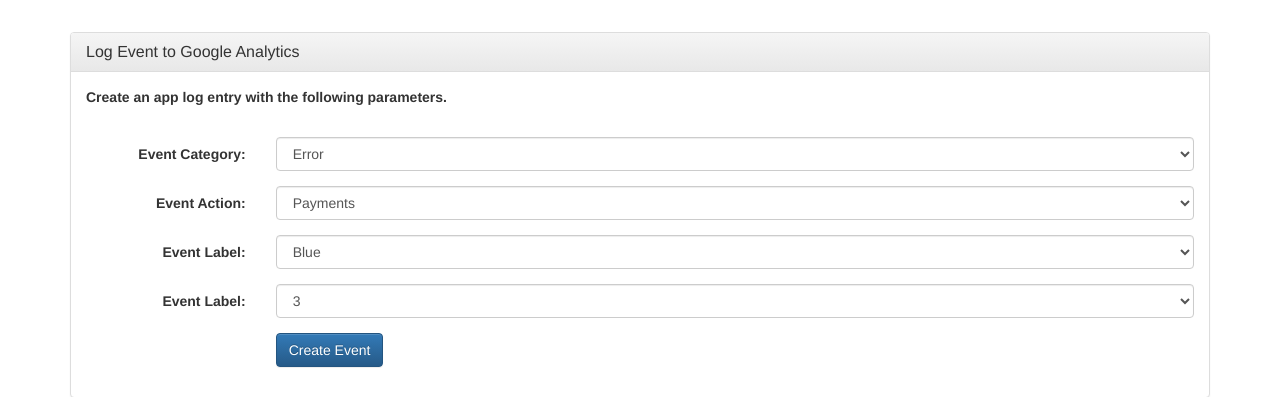
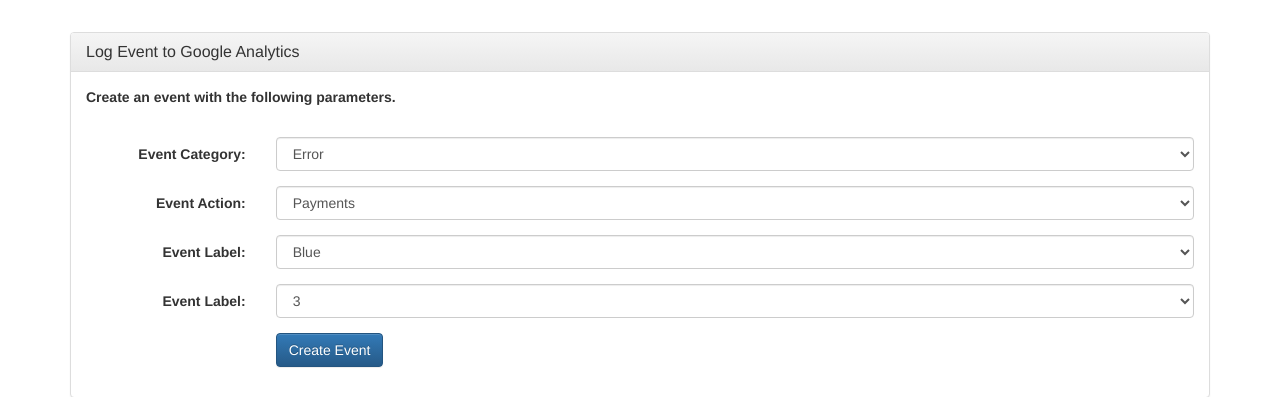
Before and after one commit to lucena/GAEAnalytics, a Python web app: template templates/index.html in a window 1280 px wide. Shown: the part 98-495 px from the top of the page. Run offline with Jinja, Linux system fonts and the light colour scheme; the template is opened without the code that fills it, so the values that code supplies are empty; some libraries are stand-ins or nearby versions.

Commit message:
Fix text heading.

```diff
--- a/templates/index.html
+++ b/templates/index.html
@@ -87,7 +87,7 @@ limitations under the License.
       <h3 class="panel-title">Log Event to Google Analytics</h3>
     </div>
     <div class="panel-body">
-      <p><b>Create an app log entry with the following parameters.</b></p>
+      <p><b>Create an event with the following parameters.</b></p>
       </br>
       <form id="logToGAForm" name="logToGAForm" action="{{ path }}" method="POST"
         class="form-horizontal" role="form">
```
